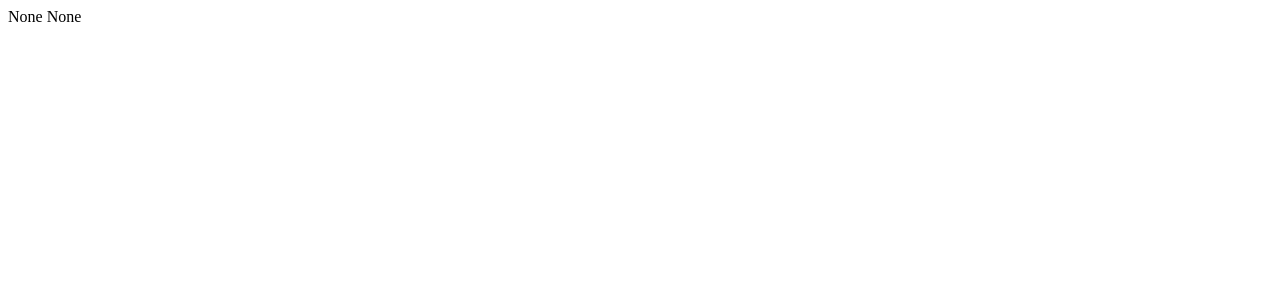
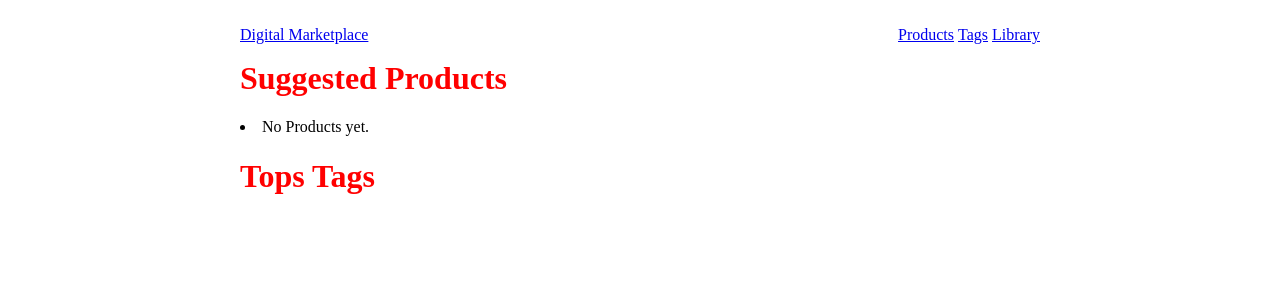
Before and after one commit to codingforentrepreneurs/digital-marketplace, a Django app: page / in a window 1280 px wide. Before the commit the part shown is almost empty. Shown: the top 300 px of the page. Run offline with Django 3.2, Linux system fonts and the light colour scheme; parts of the project's set-up code (start-up, migrations or seed data) failed here and were passed over; some libraries are stand-ins or nearby versions.

Commit message:
64 - User Interface

```diff
--- a/src/templates/base.html
+++ b/src/templates/base.html
@@ -8,12 +8,44 @@
 .main-content {
 	width: 800px;
 	margin: 0 auto;
+	clear:both;
+}
+
+.main-nav {
+	width: 800px;
+	margin: 10px auto;
+}
+
+.main-nav li {
+	display: inline;
+}
+
+.first-nav {
+	padding-left:0px;
+}
+
+.pull-right {
+	float: right;
+}
+
+.pull-left {
+	float: left;
 }
 {% block style %}{% endblock style %}
 </style>
 </head>
 <body>
+<nav class='main-nav'>
+	<ul class="pull-left first-nav">
+		<li><a href='#'>Digital Marketplace</a></li>
+	</ul>
+	<ul class='pull-right'>
+		<li><a href='#'>Products</a></li>
+		<li><a href='#'>Tags</a></li>
+		<li><a href='#'>Library</a></li>
+	</ul>
 
+</nav>
 <div class='main-content'>
 {% block content %}
 <p>This is awesome</p>
--- a/src/templates/dashboard/view.html
+++ b/src/templates/dashboard/view.html
@@ -1,3 +1,16 @@
-{{ products }}
+{% extends "base.html" %}
 
-{{ top_tags }}
+{% block content %}
+
+<div>
+	<h1>Suggested Products</h1>
+{% include "products/product_list_snippet.html" with product_list=products %}
+
+</div>
+<div>
+	<h1>Tops Tags</h1>
+{% for tag in top_tags %}
+<li><a href="{{ tag.get_absolute_url }}">{{ tag }}</a></li>
+{% endfor %}
+</div>
+{% endblock content %}
--- /dev/null
+++ b/src/templates/products/product_list_snippet.html
@@ -0,0 +1,18 @@
+{% load get_thumbnail %}
+
+
+{% for instance in product_list %}
+    <li class="">
+    	<a href='{{ instance.get_absolute_url }}'>{{ instance.title }}</a><br/>
+    	{% if instance|get_thumbnail:"micro" %}
+    	<a href='{{ instance.get_absolute_url }}'>
+
+    		<img src='{{ instance|get_thumbnail:"micro" }}' />
+    	</a><br/>
+    	{% endif %}
+
+    	{{ instance.price }}
+   </li>
+{% empty %}
+    <li>No Products yet.</li>
+{% endfor %}
```
Also changed, not shown: src/templates/products/product_list.html (+3 -7 lines), src/db.sqlite3.
